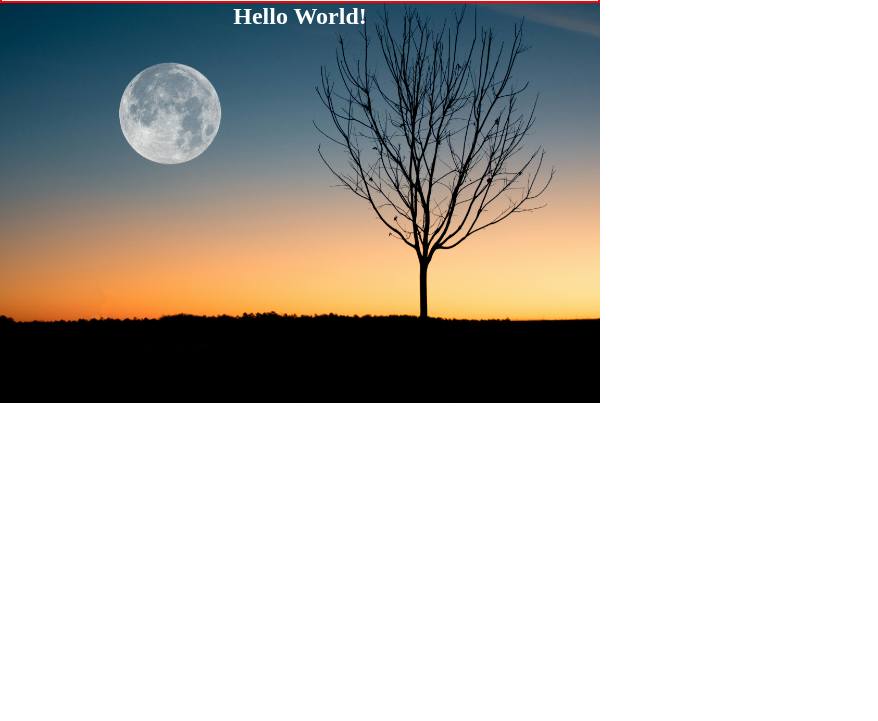
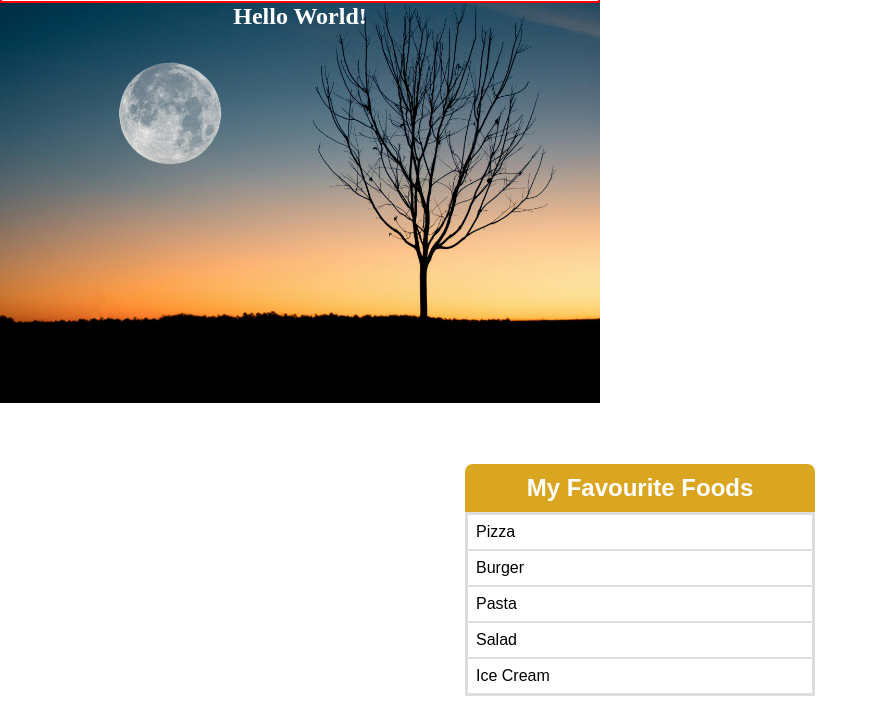
Before and after one commit to moslemajra85/css-box, a plain HTML site: page index.html in a window 1280 px wide. Shown: the part 549-1270 px from the top of the page, without its empty margins (0-878 px from the left). Before the commit the page ends 952 px from the top, so only its background shows below. Drawn offline with Linux system fonts and the light colour scheme.

Commit message:
style the food list

```diff
--- a/index.html
+++ b/index.html
@@ -17,5 +17,19 @@
     <div class="container">
       <h2>Hello World!</h2>
     </div>
+
+    <br />
+    <br />
+
+    <div class="food-list">
+      <h2 class="title">My Favourite Foods</h2>
+      <ul class="list">
+        <li>Pizza</li>
+        <li>Burger</li>
+        <li>Pasta</li>
+        <li>Salad</li>
+        <li>Ice Cream</li>
+      </ul>
+    </div>
   </body>
 </html>
--- a/style.css
+++ b/style.css
@@ -32,9 +32,39 @@ h1 {
   color: #fff;
   max-width: 600px;
   height: 400px;
-
   background-image: url("./images/nature.jpg");
   background-position: center;
   background-size: cover;
   background-repeat: no-repeat;
 }
+
+.food-list {
+  max-width: 350px;
+  margin: 25px auto;
+  font-family: sans-serif;
+}
+
+.list {
+  list-style: none;
+}
+
+.title {
+  background-color: goldenrod;
+  color: white;
+  padding: 10px;
+  border-radius: 8px;
+
+  border-bottom-left-radius: 0;
+  border-bottom-right-radius: 0;
+
+  text-align: center;
+}
+
+.list {
+  border: 2px solid #ddd;
+}
+
+.list li {
+  border: 1px solid #ddd;
+  padding: 8px;
+}
```
